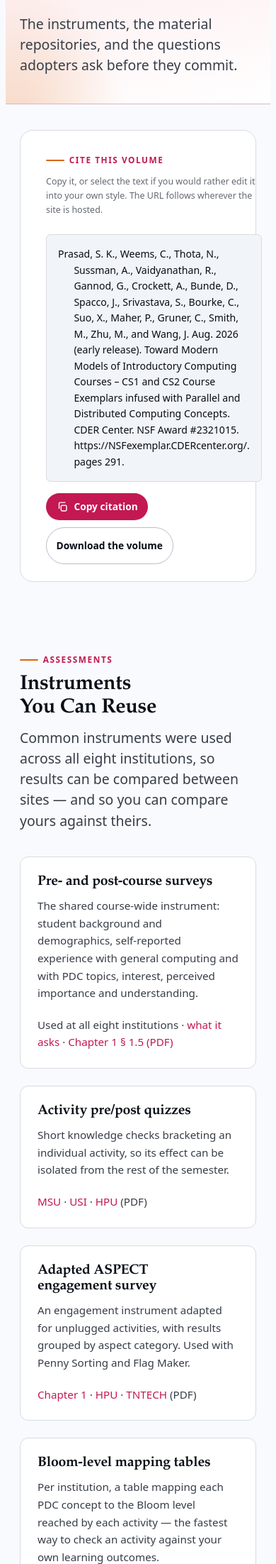
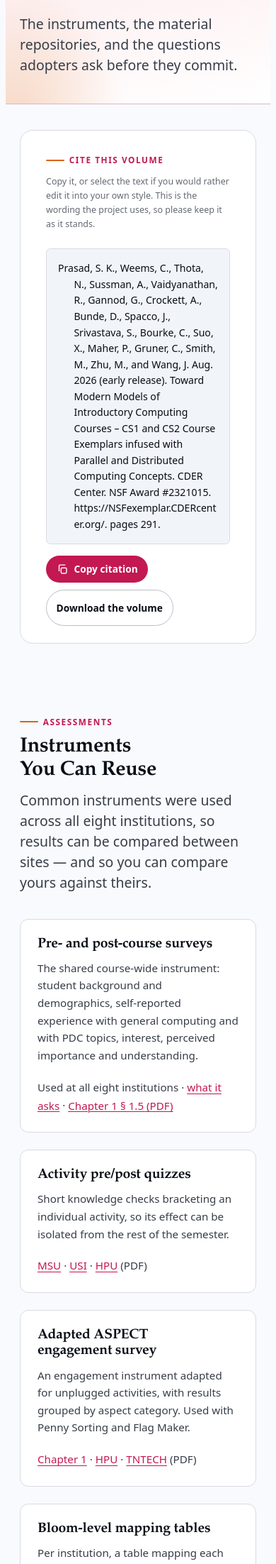
Before and after one commit to buddhi1/nsfexemplar, a PHP site: page /resources.php in a window 390 px wide. Shown: the part 313-2517 px from the top of the page at 71% size. Run offline with PHP 8.4, Linux system fonts and the light colour scheme.

Commit message:
Fix accessibility and responsive issues found by audit
Audited all six pages with axe-core (WCAG 2.1/2.2 A + AA) in both themes and
at eleven viewport widths from 320px to 1440px, including the interactive
states a static scan never reaches: the mobile menu open, every disclosure
and FAQ expanded, both timelines open, and the eBook explorer in activity and
detail modes.

Accessibility:

- Heading levels skipped from h2 straight to h4 on every card, and the footer
  columns used h5. Cards now use h3 and footer columns h2. Timeline headings
  already followed an h3 correctly and are untouched.
- Links in card footers sit among sibling text but were distinguished by
  colour alone, at 1.85:1 against the surrounding grey where 1.4.1 wants 3:1.
  They are underlined now rather than recoloured.
- --accent as small text reached only 3.44:1 in light mode. Text uses a new
  --accent-ink instead, tuned against the worst surface it lands on: the
  brand tint behind an open timeline row, where it measures 4.60:1. Dark mode
  was already at 9.2:1 and is unchanged.
- Target sizes under 24px: the pager dots were 6px tall, the chapter toggles
  19px, and various standalone links 19-23px. Dots keep their 6px pill and
  gain a 26px hit area via padding clipped out of the paint. Links that form
  the whole content of a paragraph or heading get padding, which widens the
  hit area without moving anything visually. Links genuinely inside a
  sentence are left alone under 2.5.8's inline exception.

Responsive:

- The citation's unbroken URL held a min-content width of 305px, forcing the
  cite card's grid column past the 262px card and scrolling the resources
  page sideways at 320px. overflow-wrap: break-word does not reduce
  min-content; anywhere does.
- The deflist's @container rule never fired because nothing in that subtree
  declared container-type, so at 320px the 8.5rem label column squeezed the
  value column to 38px. The list is now its own query container.
- Between 1000px and 1100px the masthead tagline wrapped past its
  max-block-size and was cut off mid-sentence. It is hidden across that band.

Also drops the note about the citation URL following the host, which stopped
being true when the citation became fixed text.

Co-Authored-By: Claude Opus 5 <noreply@anthropic.com>

```diff
--- a/assets/site.css
+++ b/assets/site.css
@@ -71,6 +71,11 @@
     --brand-deep: light-dark(oklch(0.40 0.17 12), oklch(0.88 0.10 8));
     --brand-tint: light-dark(oklch(0.965 0.022 18), oklch(0.28 0.07 10));
     --accent: light-dark(oklch(0.64 0.17 48), oklch(0.80 0.15 55));
+    /* --accent is tuned for borders and fills; as small text on a light
+       background it only reaches 3.44:1. This darker mix clears 4.5:1 against
+       every surface it lands on — the worst being --brand-tint behind an open
+       timeline row, where it measures 4.60:1. Dark mode is already at 9.2:1. */
+    --accent-ink: light-dark(oklch(0.55 0.17 48), oklch(0.80 0.15 55));
     /* Foreground for anything sitting ON --brand. In dark mode --brand is a
        light rose, so white-on-brand would fail contrast — flip to near-black. */
     --on-brand: light-dark(oklch(0.99 0 0), oklch(0.16 0.02 260));
@@ -618,7 +632,12 @@
     background: var(--brand-tint); color: var(--brand-deep);
   }
   .card-icon svg { inline-size: 1.3rem; block-size: 1.3rem; }
-  .card-foot { margin-block-start: auto; padding-block-start: var(--sp-2); font-size: 0.86rem; color: var(--fg-faint); }
+  /* These links sit inline among other text, so colour alone cannot carry
+     the distinction — the brand pink is only 1.85:1 against the muted grey
+     beside it. An underline satisfies 1.4.1 without a colour change. */
+  .card-foot a { text-decoration: underline; text-underline-offset: 0.18em;
+                 text-decoration-thickness: from-font; }
+  .card-foot { margin-block-start: auto; padding-block-start: var(--sp-2); font-size: 0.86rem; line-height: 1.7; color: var(--fg-faint); }
 
   .card--feature { background: linear-gradient(160deg, var(--brand-tint), var(--bg-raised) 62%); }
 
@@ -702,7 +722,7 @@
     font-size: 0.88rem; line-height: 1.6; color: var(--fg);
     /* hanging indent, the way a reference list sets */
     padding-inline-start: calc(var(--sp-3) + 1.4rem); text-indent: -1.4rem;
-    overflow-wrap: break-word;
+    overflow-wrap: anywhere;
   }
 
   /* --- copy button ---------------------------------------------------------
@@ -1422,6 +1444,23 @@
     .to-top:hover svg { animation: none; }
   }
   @media print { .to-top { display: none !important; } }
+
+  /* --- target size (WCAG 2.5.8) ---------------------------------------------
+     These links stand alone in their block rather than sitting inside a
+     sentence, so the "inline" exception does not cover them and they need a
+     24px target. An inline box is only as tall as its font metrics — raising
+     line-height leaves the hit area untouched — so they take real padding.
+     Padding on an inline box does not push the surrounding lines apart, which
+     is why the enclosing line-height is set loose enough to absorb it. */
+  :is(.card-foot, .callout, .usage-foot, .footer-contact) a { padding-block: 0.18rem; }
+  /* .eyebrow is a flex container, so its link is a block-level flex item and
+     takes a minimum height rather than padding. */
+  .eyebrow a { display: inline-flex; align-items: center; min-block-size: 1.5rem; }
+  /* A link that is the entire content of its paragraph or heading is a
+     standalone target too. Padding on an inline box changes nothing
+     visually — there is no background to grow — it only widens the hit
+     area, so this can be stated broadly without risk. */
+  :is(p, dd, figcaption, h2, h3, h4, h5, h6) > a:only-child { padding-block: 0.2rem; }
 }
 
 /* ------------------------------------------------------------ utilities -- */
--- a/assets/site.js
+++ b/assets/site.js
@@ -774,7 +774,7 @@
     };
     box.innerHTML = EX.map((r) => `
       <article class="card">
-        <div class="split"><h4>${esc(r.short)}</h4><span class="pill pill--brand push">${esc(r.role)}</span></div>
+        <div class="split"><h3>${esc(r.short)}</h3><span class="pill pill--brand push">${esc(r.role)}</span></div>
         <p class="tiny faint">${esc(r.name)} · ${esc(r.place)}</p>
         <div class="grid mt-3" style="gap:.75rem">
           ${r.team.map((p) => `<div class="person"><span class="avatar" aria-hidden="true">${initials(p)}</span><span><span class="who">${esc(p)}</span><span class="where">${r.lang.map(esc).join(' / ')} · ${esc(r.setting)}</span></span></div>`).join('')}
--- a/partials/footer.php
+++ b/partials/footer.php
@@ -66,7 +66,7 @@ function icon_github(): string {
         </ul>
       </div>
 <?php foreach ($FOOTER_COLS as $heading => $links): ?>
-      <div><h5><?= $heading ?></h5><ul>
+      <div><h2><?= $heading ?></h2><ul>
 <?php foreach ($links as [$href, $label]): ?>
         <li><a href="<?= e($href) ?>"><?= e($label) ?></a></li>
 <?php endforeach; ?>
--- a/resources.php
+++ b/resources.php
@@ -22,7 +22,7 @@ include 'partials/header.php';
     <div>
       <p class="eyebrow">Cite this volume</p>
       <p class="tiny faint mt-2">Copy it, or select the text if you would rather edit it into your own
-        style. The URL follows wherever the site is hosted.</p>
+        style. This is the wording the project uses, so please keep it as it stands.</p>
     </div>
     <div>
       <p class="cite-text" data-cite-text><?= e($CITATION) ?></p>
@@ -46,36 +46,36 @@ include 'partials/header.php';
     between sites &mdash; and so you can compare yours against theirs.</p>
 
   <div class="grid grid--auto mt-5">
-    <article class="card"><h4>Pre- and post-course surveys</h4>
+    <article class="card"><h3>Pre- and post-course surveys</h3>
       <p>The shared course-wide instrument: student background and demographics, self-reported experience
         with general computing and with PDC topics, interest, perceived importance and understanding.</p>
       <p class="card-foot">Used at all eight institutions &middot; <a href="#survey-design">what it asks</a> &middot; <a href="download.php?f=02-common-cs1">Chapter 1 &sect; 1.5 (PDF)</a></p></article>
-    <article class="card"><h4>Activity pre/post quizzes</h4>
+    <article class="card"><h3>Activity pre/post quizzes</h3>
       <p>Short knowledge checks bracketing an individual activity, so its effect can be isolated from the
         rest of the semester.</p>
       <p class="card-foot"><a href="download.php?f=10-cs1-msu">MSU</a> &middot; <a href="download.php?f=05-cs1-usi">USI</a> &middot; <a href="download.php?f=09-cs1-hpu">HPU</a> (PDF)</p></article>
-    <article class="card"><h4>Adapted ASPECT engagement survey</h4>
+    <article class="card"><h3>Adapted ASPECT engagement survey</h3>
       <p>An engagement instrument adapted for unplugged activities, with results grouped by aspect category.
         Used with Penny Sorting and Flag Maker.</p>
       <p class="card-foot"><a href="download.php?f=02-common-cs1">Chapter 1</a> &middot; <a href="download.php?f=09-cs1-hpu">HPU</a> &middot; <a href="download.php?f=03-cs1-tntech">TNTECH</a> (PDF)</p></article>
-    <article class="card"><h4>Bloom-level mapping tables</h4>
+    <article class="card"><h3>Bloom-level mapping tables</h3>
       <p>Per institution, a table mapping each PDC concept to the Bloom level reached by each activity &mdash;
         the fastest way to check an activity against your own learning outcomes.</p>
       <p class="card-foot">Tables 2.1, 4.1, 5.1, 6.1, 7.1, 8.1, 9.1 &middot; <a href="ebook.php#chapters">find the chapter &rarr;</a></p></article>
-    <article class="card"><h4>Activity timing tables</h4>
+    <article class="card"><h3>Activity timing tables</h3>
       <p>Approximate instructional time for each activity phase, so you can fit an activity into a real class
         period rather than discovering the overrun live.</p>
       <p class="card-foot"><a href="download.php?f=05-cs1-usi">USI, Tables 4.9&ndash;4.13</a> &middot; <a href="download.php?f=09-cs1-hpu">HPU, Tables 8.3&ndash;8.12</a> (PDF)</p></article>
-    <article class="card"><h4>Anonymized datasets &amp; analysis</h4>
+    <article class="card"><h3>Anonymized datasets &amp; analysis</h3>
       <p>Every chapter repository carries an <code>Evaluation_Data_and_Analysis</code> directory with survey
         instruments, de-identified responses, evaluation metrics and statistical analyses.</p>
       <p class="card-foot"><a href="ebook.php#repos">Browse the repositories &rarr;</a></p></article>
-    <article class="card"><h4>Faculty surveys</h4>
+    <article class="card"><h3>Faculty surveys</h3>
       <p>Pre-selection, post-selection, annual and post-adoption instruments for the instructors themselves
         &mdash; prior PDC background, perceived effectiveness, students taught, and whether interventions
         will be retained, reduced or expanded.</p>
       <p class="card-foot"><a href="download.php?f=01-overview-roadmap">Chapter 0, evaluation methods (PDF)</a></p></article>
-    <article class="card"><h4>Consent and IRB material</h4>
+    <article class="card"><h3>Consent and IRB material</h3>
       <p>Informed-consent forms alongside the surveys, quizzes, lab reports and programming-assignment
         reports collected between Spring 2024 and Spring 2026.</p>
       <p class="card-foot"><a href="ebook.php#chapters">Chapter appendices &rarr;</a> &middot; <a href="ebook.php#repos">repositories</a></p></article>
@@ -292,23 +292,23 @@ include 'partials/header.php';
   <p class="eyebrow">Beyond this project</p>
   <h2 class="mt-2">Wider CDER Resources</h2>
   <div class="grid grid--auto mt-4">
-    <article class="card"><h4>PDC curriculum guideline</h4>
+    <article class="card"><h3>PDC curriculum guideline</h3>
       <p>The NSF/IEEE-TCPP topic list with Bloom levels that defines the scope this project draws from.
         Version I (2012) and Version II&beta; (2020).</p>
       <p class="card-foot"><a href="https://cdercenter.org/pdc-curriculum/">Read the guideline &rarr;</a></p></article>
-    <article class="card"><h4>Courseware</h4>
+    <article class="card"><h3>Courseware</h3>
       <p>The wider CDER collection of community-contributed teaching material &mdash; syllabi, slides,
         assignments and labs across the undergraduate curriculum, beyond this project's exemplars.</p>
       <p class="card-foot"><a href="https://cdercenter.org/courseware/">Browse the courseware &rarr;</a></p></article>
-    <article class="card"><h4>Peachy Assignments</h4>
+    <article class="card"><h3>Peachy Assignments</h3>
       <p>Peer-reviewed parallel programming assignments, selected and presented each year at EduPar and
         EduHPC &mdash; ready to drop into a course once students are past the introductory sequence.</p>
       <p class="card-foot"><a href="https://cdercenter.org/peachy-assignments/">See the assignments &rarr;</a></p></article>
-    <article class="card"><h4>CDER book series</h4>
+    <article class="card"><h3>CDER book series</h3>
       <p>Volumes 1 and 2 (Morgan Kaufmann, Springer) available as free preprint chapters; Volume 3, focused
         on adopter experience and resources, expected from Springer in late 2026.</p>
       <p class="card-foot"><a href="https://cdercenter.org/">Centre home &rarr;</a></p></article>
-    <article class="card"><h4>Project repository</h4>
+    <article class="card"><h3>Project repository</h3>
       <p>Syllabi, handouts, slides, assignments, starter code, surveys and anonymized evaluation data for
         every chapter &mdash; curated periodically as adopters revise and extend them.</p>
       <p class="card-foot"><a href="https://github.com/CDER-Center/CS1-CS2_Exemplar_Ebook/tree/main">GitHub &rarr;</a></p></article>
```
Also changed, not shown: other parts of assets/site.css (+25 -13 lines), index.php (+6 -6 lines), project.php (+7 -7 lines), research.php (+20 -20 lines).
